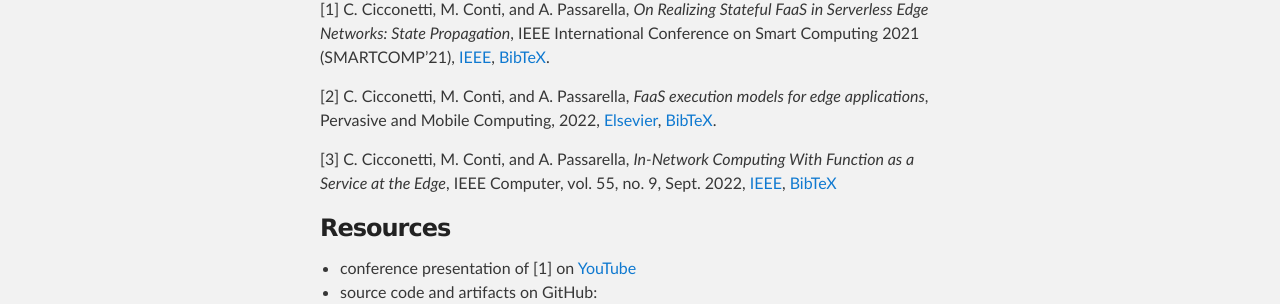
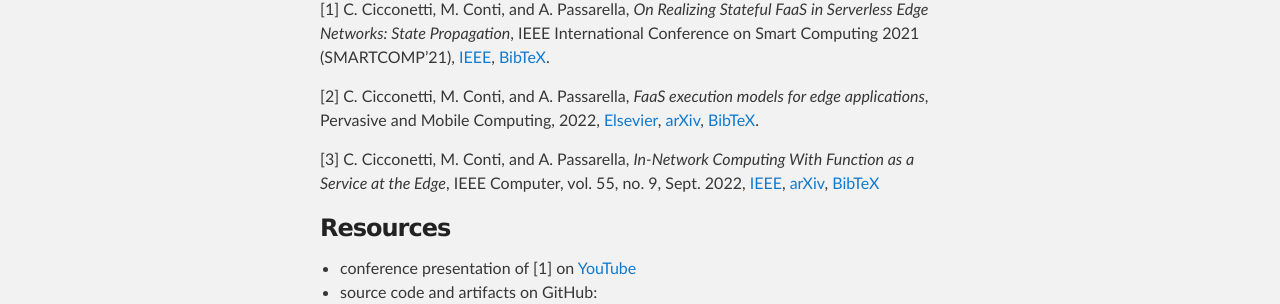
Before and after one commit to ccicconetti/ccicconetti.github.io, a Jekyll site: the page built from statefulfaas.md, in a window 1280 px wide and 900 px high. Shown: the part 263-567 px from the top of the window. Built offline with Jekyll 4.4.1, drawn with Linux system fonts in a browser that asks for light colours.

Commit message:
Add arXiv link

```diff
--- a/statefulfaas.md
+++ b/statefulfaas.md
@@ -13,12 +13,14 @@ IEEE International Conference on Smart Computing 2021 (SMARTCOMP'21),
 _FaaS execution models for edge applications_,
 Pervasive and Mobile Computing, 2022,
 [Elsevier](https://doi.org/10.1016/j.pmcj.2022.101689),
+[arXiv](https://arxiv.org/abs/2111.06595),
 [BibTeX](bib/pmc2022faas.bib).
 
 [3] C. Cicconetti, M. Conti, and A. Passarella,
 _In-Network Computing With Function as a Service at the Edge_,
 IEEE Computer, vol. 55, no. 9, Sept. 2022,
 [IEEE](https://doi.org/10.1109/MC.2021.3130659),
+[arXiv](https://arxiv.org/abs/2209.02983),
 [BibTeX](bib/computer2022in-network.bib)
 
 ### Resources
```
Also changed, not shown: publications.md (+1 -1 lines).
